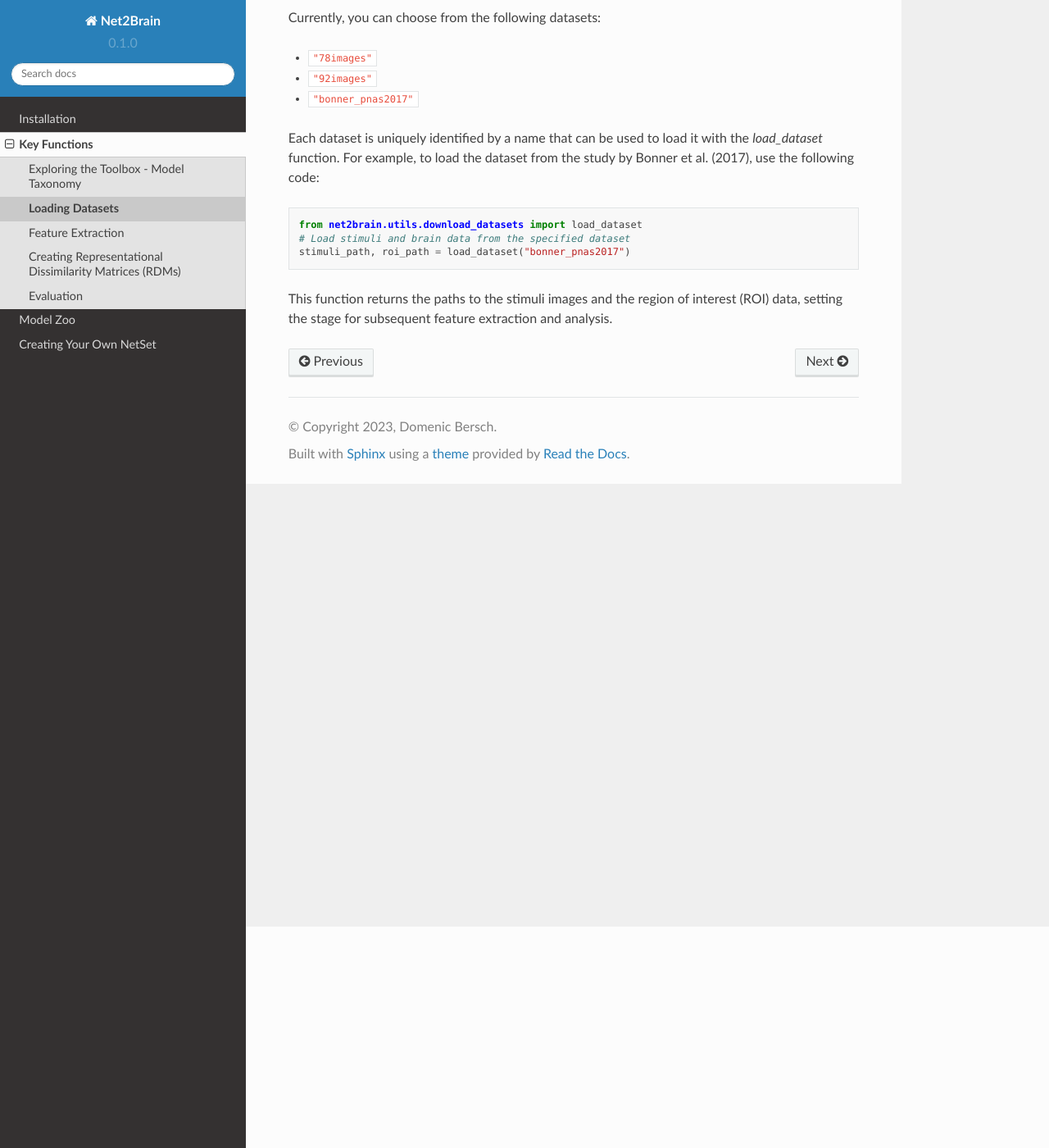
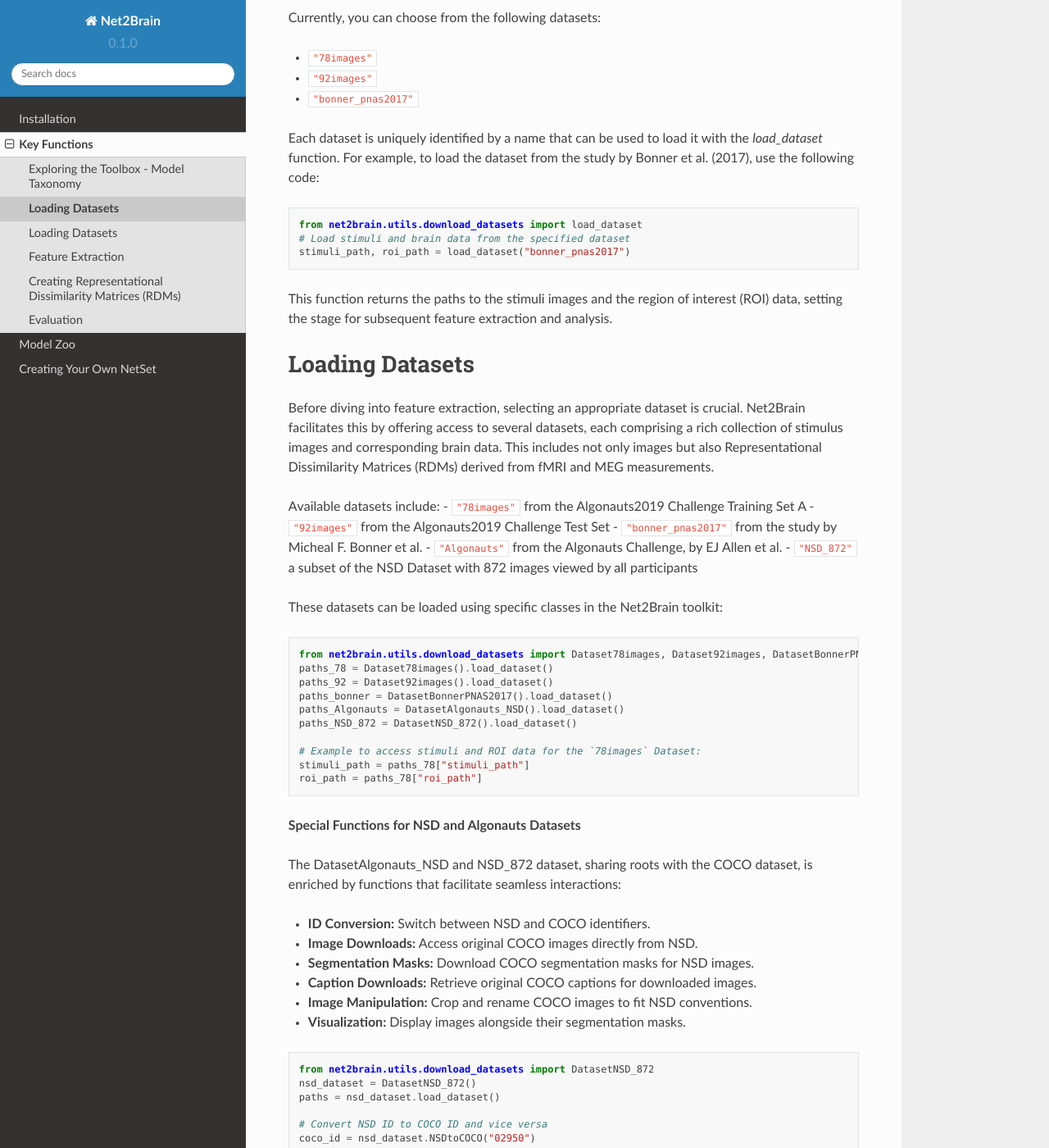
Before and after one commit to cvai-roig-lab/Net2Brain, a Sphinx documentation site: the page built from docs/source/datasets.rst, in a window 1280 px wide and 1400 px high, scrolled down 270 px. Shown: the whole window at 82% size. Built offline with Sphinx 7.4.7 and the Read the Docs theme 2.0.0, drawn with Linux system fonts in a browser that asks for light colours; pages that are not in the unit, such as notebooks, are missing from menus; some of the changed text lies outside the part shown.

```diff
--- a/docs/source/datasets.rst
+++ b/docs/source/datasets.rst
@@ -18,3 +18,67 @@ Each dataset is uniquely identified by a name that can be used to load it with t
     stimuli_path, roi_path = load_dataset("bonner_pnas2017")
 
 This function returns the paths to the stimuli images and the region of interest (ROI) data, setting the stage for subsequent feature extraction and analysis.
+
+
+
+
+Loading Datasets
+----------------
+
+Before diving into feature extraction, selecting an appropriate dataset is crucial. Net2Brain facilitates this by offering access to several datasets, each comprising a rich collection of stimulus images and corresponding brain data. This includes not only images but also Representational Dissimilarity Matrices (RDMs) derived from fMRI and MEG measurements.
+
+Available datasets include:
+- ``"78images"`` from the Algonauts2019 Challenge Training Set A
+- ``"92images"`` from the Algonauts2019 Challenge Test Set
+- ``"bonner_pnas2017"`` from the study by Micheal F. Bonner et al.
+- ``"Algonauts"`` from the Algonauts Challenge, by EJ Allen et al.
+- ``"NSD_872"`` a subset of the NSD Dataset with 872 images viewed by all participants
+
+These datasets can be loaded using specific classes in the Net2Brain toolkit:
+
+.. code-block:: python
+
+    from net2brain.utils.download_datasets import Dataset78images, Dataset92images, DatasetBonnerPNAS2017, DatasetAlgonauts_NSD, DatasetNSD_872
+    paths_78 = Dataset78images().load_dataset()
+    paths_92 = Dataset92images().load_dataset()
+    paths_bonner = DatasetBonnerPNAS2017().load_dataset()
+    paths_Algonauts = DatasetAlgonauts_NSD().load_dataset()
+    paths_NSD_872 = DatasetNSD_872().load_dataset()
+
+    # Example to access stimuli and ROI data for the `78images` Dataset:
+    stimuli_path = paths_78["stimuli_path"]
+    roi_path = paths_78["roi_path"]
+
+**Special Functions for NSD and Algonauts Datasets**
+
+The DatasetAlgonauts_NSD and NSD_872 dataset, sharing roots with the COCO dataset, is enriched by functions that facilitate seamless interactions:
+
+- **ID Conversion:** Switch between NSD and COCO identifiers.
+- **Image Downloads:** Access original COCO images directly from NSD.
+- **Segmentation Masks:** Download COCO segmentation masks for NSD images.
+- **Caption Downloads:** Retrieve original COCO captions for downloaded images.
+- **Image Manipulation:** Crop and rename COCO images to fit NSD conventions.
+- **Visualization:** Display images alongside their segmentation masks.
+
+.. code-block:: python
+
+    from net2brain.utils.download_datasets import DatasetNSD_872
+    nsd_dataset = DatasetNSD_872()
+    paths = nsd_dataset.load_dataset()
+
+    # Convert NSD ID to COCO ID and vice versa
+    coco_id = nsd_dataset.NSDtoCOCO("02950")
+    nsd_id = nsd_dataset.COCOtoNSD("262145")
+
+    # Downloading and visualizing functions
+    nsd_dataset.Download_COCO_Images("NSD Dataset/NSD_872_images", "NSD Dataset/coco_images")
+    nsd_dataset.Download_COCO_Segmentation_Masks("NSD Dataset/NSD_872_images", "NSD Dataset/coco_masks")
+    nsd_dataset.Download_COCO_Captions("NSD Dataset/NSD_872_images", "NSD Dataset/coco_captions")
+    nsd_dataset.Visualize("NSD Dataset/coco_images", "NSD Dataset/coco_masks", "03171")
+
+    # Cropping and renaming for compatibility
+    nsd_dataset.Crop_COCO_to_NSD("NSD Dataset/coco_images", "NSD Dataset/coco_images")
+    nsd_dataset.RenameToNSD("NSD Dataset/coco_images")
+
+    # Additional renaming functionality for datasets using Algonauts naming conventions
+    nsd_dataset.RenameAlgonautsToNSD("path/to/Algonauts")
```
Also changed, not shown: docs/source/evaluation.rst (+9 -3 lines), docs/source/existing_models.rst (+21 -16 lines), 2 other files.
